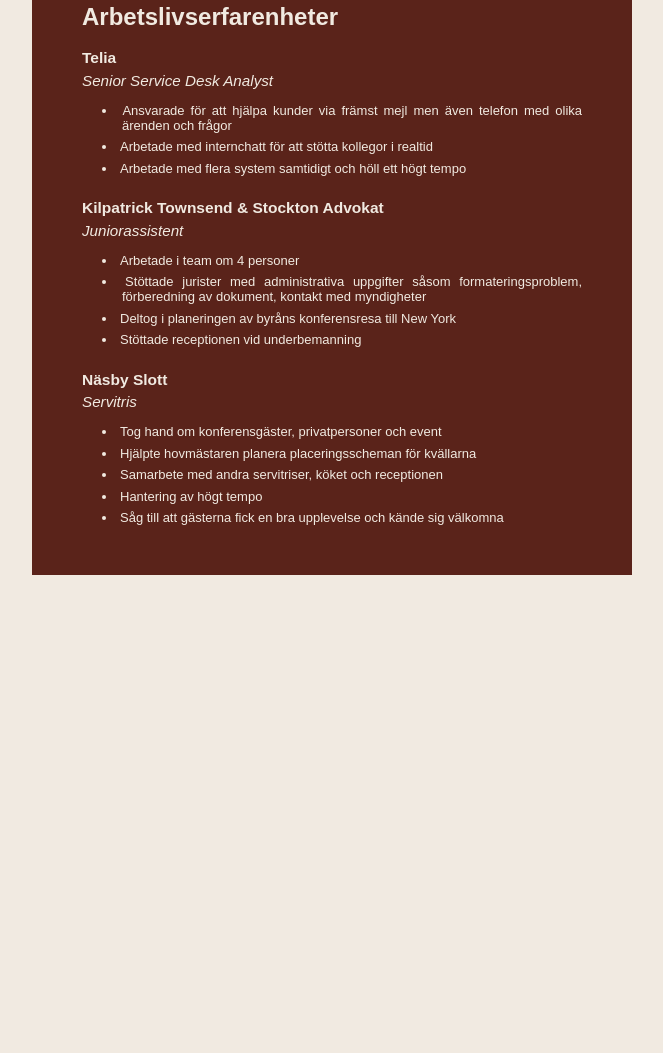
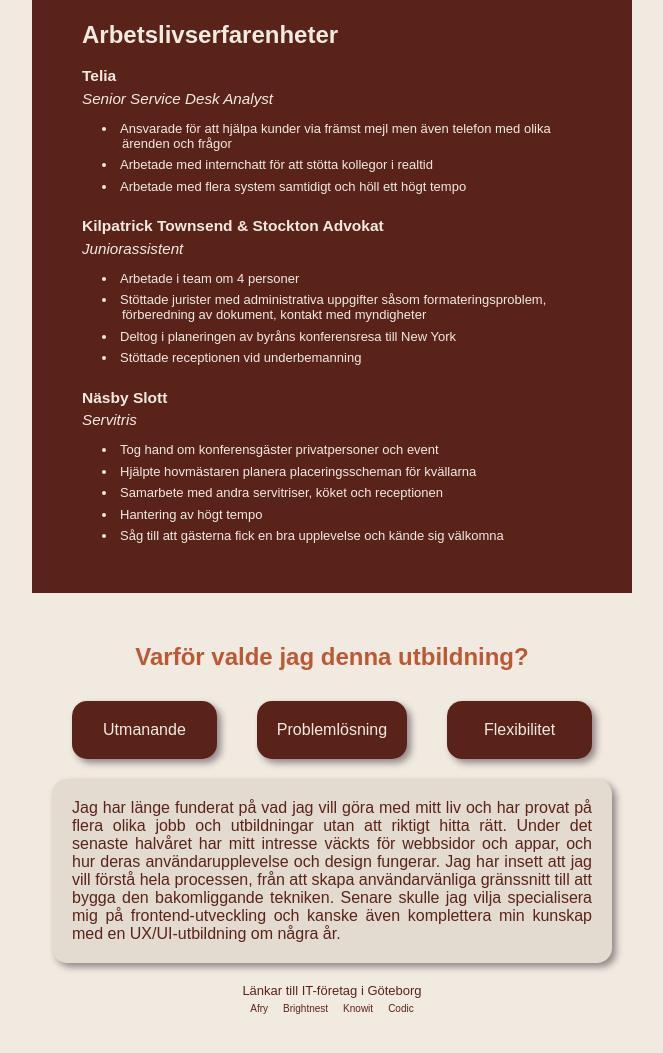
Before and after one commit to vczarnotta/about-me, a plain HTML site: page index.html in a window 1280 px wide. Shown: the part 1071-2124 px from the top of the page, without its empty margins (308-971 px from the left). Before the commit the page ends 1706 px from the top, so only its background shows below. Drawn offline with Linux system fonts and the light colour scheme.

Commit message:
Lagt till avsnitt för varför jag valt denna utbildning

```diff
--- a/index.html
+++ b/index.html
@@ -16,13 +16,9 @@
             <div>
                 <h2>Lite kort om mig</h2>
                 <div>
-                    <p>Jag heter Veronica, är 22 år gammal och är född och uppvuxen i Täby
-                    utanför Stockholm men flyttade till Göteborg för 3 år sen för att få lite miljöombyte.</p>
-                    <p>Jag är en person som gillar att prova på nya saker och skaffar ofta nya intressen,
-                    även om jag sällan håller fast vid dem länge. </p>
-                    <p> Jag älskar även att resa och upptäcka nya platser, även om plånboken inte alltid
-                    håller med. För mig handlar det om att samla minnen och upplevelser, stora som små, som
-                    gör livet lite rikare.</p>
+                    <p>Jag heter Veronica, är 22 år gammal och är född och uppvuxen i Täby utanför Stockholm men flyttade till Göteborg för 3 år sen för att få lite miljöombyte.</p>
+                    <p>Jag är en person som gillar att prova på nya saker och skaffar ofta nya intressen, även om jag sällan håller fast vid dem länge. </p>
+                    <p> Jag älskar även att resa och upptäcka nya platser, även om plånboken inte alltid håller med. För mig handlar det om att samla minnen och upplevelser, stora som små, som gör livet lite rikare.</p>
                 </div>
             </div>
             <img src="images/Cypern.jpg" alt="trappan runt den antika teatern på Cypern" class="cyprus-image" class="fill-height">
@@ -37,9 +33,7 @@
                     <li>Jag gillar att spendera tid med mina vänner där det är högt i tak.</li>
                     <li>Min guilty pleasure är reality-serier. När ena är slut börjar jag genast med en annan.</li>
                     <li>Jag älskar att testa ny mat och experimentera i köket med nya recept, oftast blir det i alla fall lite gott.</li>
-                    <li>En annan guilty pleasure är shopping. Det kan vara
-                        allt ifrån kläder till inredning. När pengar spenderas
-                        får plånboken lite ångest, men själen känner sig nöjd.</li>
+                    <li>En annan guilty pleasure är shopping. Det kan vara allt ifrån kläder till inredning. När pengar spenderas får plånboken lite ångest, men själen känner sig nöjd.</li>
                 </ul>
             </div>
         </div>
@@ -65,16 +59,30 @@
             <p class="work-place">Näsby Slott</p>
             <p class="work-title">Servitris</p>
                 <ul>
-                    <li>Tog hand om konferensgäster, privatpersoner och event</li>
+                    <li>Tog hand om konferensgäster privatpersoner och event</li>
                     <li>Hjälpte hovmästaren planera placeringsscheman för kvällarna</li>
                     <li>Samarbete med andra servitriser, köket och receptionen</li>
                     <li>Hantering av högt tempo</li>
                     <li>Såg till att gästerna fick en bra upplevelse och kände sig välkomna</li>
                 </ul>
-
-
-
     </section>
 
+    <section class="section-3">
+        <h2>Varför valde jag denna utbildning?</h2>
+        <div class="box-parent">
+            <p class="box">Utmanande</p>
+            <p class="box">Problemlösning</p>
+            <p class="box">Flexibilitet</p>
+        </div>
+        <p class="description">Jag har länge funderat på vad jag vill göra med mitt liv och har provat på flera olika jobb och utbildningar utan att riktigt hitta rätt. Under det senaste halvåret har mitt intresse väckts för webbsidor och appar, och hur deras användarupplevelse och design fungerar. Jag har insett att jag vill förstå hela processen, från att skapa användarvänliga gränssnitt till att bygga den bakomliggande tekniken. Senare skulle jag vilja specialisera mig på frontend-utveckling och kanske även komplettera min kunskap med en UX/UI-utbildning om några år.
+        </p>
+        <p class="link-text">Länkar till IT-företag i Göteborg</p>
+        <div class="links">
+            <p><a href="https://afry.com/sv">Afry</a></p>
+            <p><a href="https://brightnest.se/services/">Brightnest</a></p>
+            <p><a href="https://www.knowit.se/">Knowit</a></p>
+            <p><a href="https://codic.se/">Codic</a></p>
+        </div>
+    </section>
 </body>
 </html>
--- a/style.css
+++ b/style.css
@@ -1,23 +1,26 @@
+/*Reset och grundinställningar*/
 * {
     margin: 0;
     padding: 0;
     box-sizing: border-box;
 }
 
+/*Typografi*/
+
 body {
     background-color: rgb(241, 234, 225);
+    font-family: Arial, Helvetica, sans-serif;
+    color: rgb(90, 35, 26);
     min-height: 100vh;
     display: flex;
     flex-direction: column;
     justify-content: flex-start;
     align-items: center;
-    font-family: Arial, Helvetica, sans-serif;
     padding: 40px 20px;
 }
 
 h1, h2, p, ul {
     text-align: justify;
-    color: rgb(90, 35, 26);
 }
 
 h1 {
@@ -31,8 +34,9 @@ h2 {
     margin-bottom: 0.75em;
 }
 
-section.section-1,
-section.section-2 {
+/*Layout och positionering*/
+
+section {
     display: flex;
     flex-direction: column;
     align-items: stretch;
@@ -41,7 +45,7 @@ section.section-2 {
     margin-bottom: 20px;
 }
 
-section.section-1 img {
+section img {
     width: 100%;
     display: block;
     margin-bottom: 20px;
@@ -49,12 +53,7 @@ section.section-1 img {
 
 section.section-1 p,
 section.section-1 li {
-margin-bottom: 1em;
-}
-
-.title-image {
-    height: 150px;
-    object-fit: cover;
+    margin-bottom: 1em;
 }
 
 .two-column-layout {
@@ -65,15 +64,14 @@ margin-bottom: 1em;
     align-items: stretch;
 }
 
-@media (max-width: 600px) {
-    .two-column-layout {
-        grid-template-columns: 1fr;
-    }
+section li {
+    list-style-position: inside;
+    text-align: left;
+    text-indent: -20px;
+    padding-left: 20px;
 }
 
-
-
-
+/*Specifika sektioner*/
 
 section.section-2 {
     background-color: rgb(90, 35, 26);
@@ -87,9 +85,68 @@ section.section-2 li {
 }
 
 section.section-2 h2 {
-margin-bottom: -5px;
+    margin-bottom: -5px;
+}
 
+section.section-2 li {
+    margin-top: 0.5em;
+    font-size: small;
+    padding-left: 40px;
 }
+
+.title-image {
+    height: 150px;
+    object-fit: cover;
+}
+
+.section-3 h2 {
+    text-align: center;
+    margin-top: 10px;
+    margin-bottom: 10px;
+}
+
+.box-parent {
+    display: flex;
+    justify-content: center;
+}
+
+.box {
+    background-color: rgb(90, 35, 26);
+    color: rgb(241, 234, 225);
+    text-align: center;
+    width: 100%;
+    padding: 20px;
+    margin: 20px;
+    border-radius: 15px;
+    box-shadow: 4px 4px 7px rgb(145, 134, 134);
+}
+
+.description {
+    background-color: rgb(227, 219, 208);
+    padding: 20px;
+    border-radius: 15px;
+    box-shadow: 4px 4px 7px rgb(145, 134, 134);
+}
+
+.link-text {
+    text-align: center;
+    margin-top: 20px;
+    font-size: small;
+}
+.links {
+    display: flex;
+    justify-content: center;
+    margin-top: 5px;
+    gap: 15px;
+    font-size: x-small;
+}
+
+a {
+    color: rgb(90, 35, 26);
+    text-decoration: none;
+}
+
+/*Komponenter och moduler*/
 
 .work-place {
     font-weight: bold;
@@ -104,14 +161,14 @@ margin-bottom: -5px;
     font-size: 95%;
 }
 
-section.section-2 ul {
-    padding-left: 20px;
+/*Responsiv design*/
+
+@media (max-width: 600px) {
+    .two-column-layout {
+        grid-template-columns: 1fr;
+    }
 }
 
-section.section-2 li {
-    list-style-position: inside;
-    text-indent: -20px;
-    padding-left: 20px;
-    margin-top: 0.5em;
-    font-size: small;
+a:hover {
+   text-decoration: underline;
 }
```
Also changed, not shown: javascript.js (added), 2 other files.
